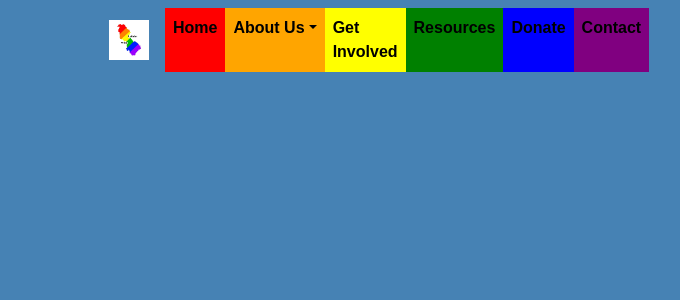
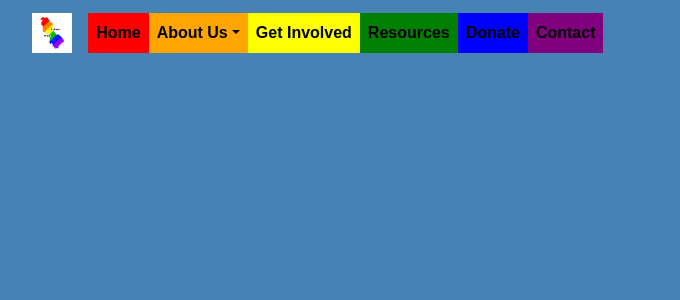
Before and after one commit to Jacobs1986/leitrim-pride, a React (Create React App) app in the folder client/: page / in a window 1280 px wide. Shown: the top 300 px of the page, without its empty margins (281-961 px from the left). Built offline with nearby package versions, Linux system fonts and the light colour scheme.

Commit message:
Update navbar.css

```diff
--- a/client/src/components/navbar/navbar.css
+++ b/client/src/components/navbar/navbar.css
@@ -39,8 +39,14 @@
     background-color: purple;
 }
 
+@media screen and (min-width: 768px) {
+    .nav-container {
+        padding: 0 9% !important;
+    }
+}
+
 @media screen and (min-width: 992px) {
     .nav-container {
-        padding: 0 25% !important;
+        padding: 0 19% !important;
     }
 }
```
